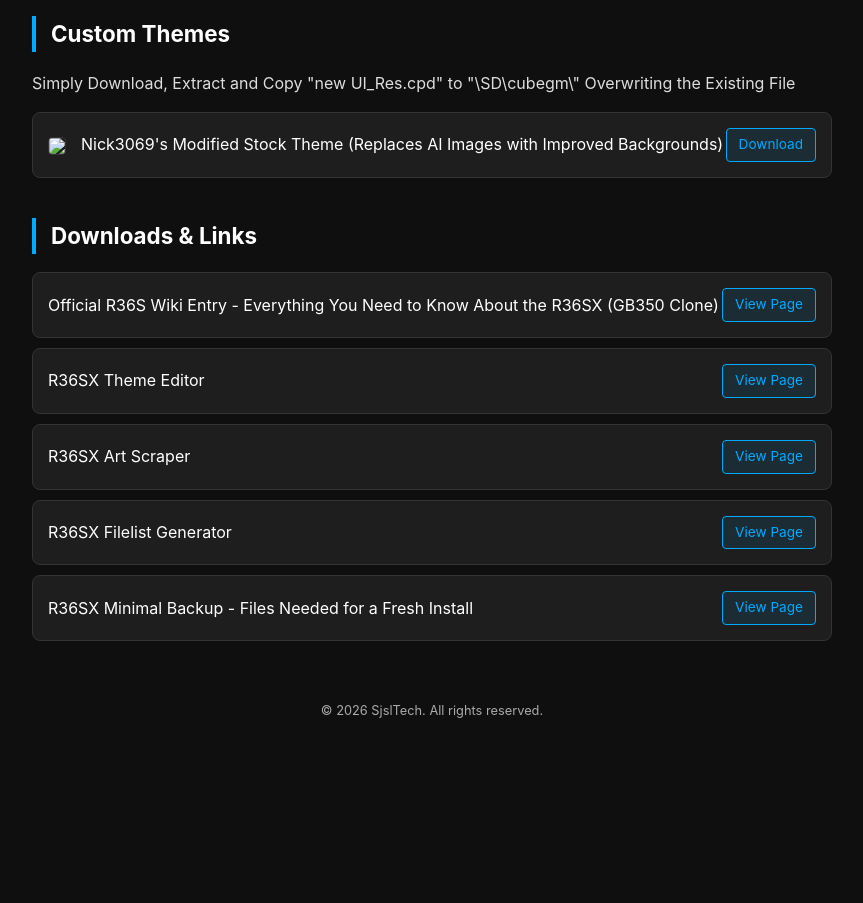
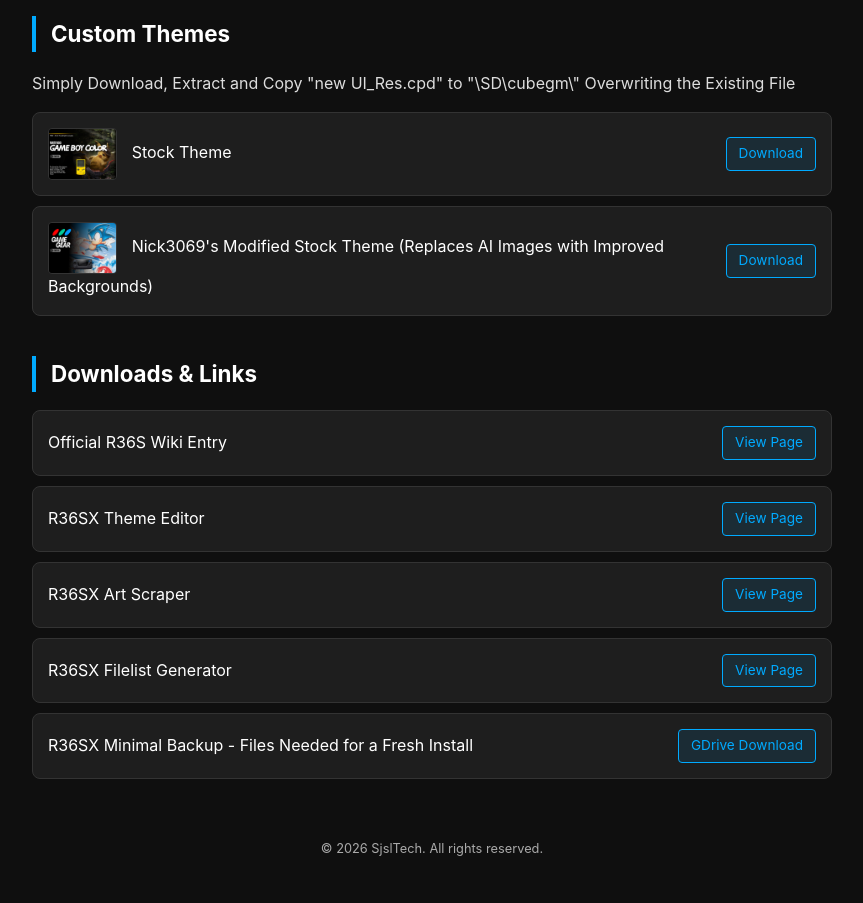
Before and after one commit to SjslTech/sjsltech.github.io, a plain HTML site: page R36SX.html in a window 1280 px wide. Shown: the part 640-1543 px from the top of the page, without its empty margins (208-1071 px from the left). Before the commit the page ends 1442 px from the top, so only its background shows below. Drawn offline with Linux system fonts and the light colour scheme.

Commit message:
Add files via upload

```diff
--- a/R36SX.html
+++ b/R36SX.html
@@ -171,8 +171,12 @@
             <p>Simply Download, Extract and Copy "new UI_Res.cpd" to "\SD\cubegm\" Overwriting the Existing File</p>
             <ul class="resource-list">
                 <li class="resource-item">
-                    <span><img src="Nick3069/Preview.png"></img>Nick3069's Modified Stock Theme (Replaces AI Images with Improved Backgrounds)</span>
-                    <a href="Nick3069/new UI_Res.zip">Download</a>
+                    <span><img src="themes/Stock/Preview.png"></img>Stock Theme</span>
+                    <a href="themes/Stock/new UI_Res.zip">Download</a>
+                </li>
+                <li class="resource-item">
+                    <span><img src="themes/Nick3069/Preview.png"></img>Nick3069's Modified Stock Theme (Replaces AI Images with Improved Backgrounds)</span>
+                    <a href="themes/Nick3069/new UI_Res.zip">Download</a>
                 </li>
             </ul>
         </section>
@@ -181,7 +185,7 @@
             <h2>Downloads & Links</h2>
             <ul class="resource-list">
                 <li class="resource-item">
-                    <span>Official R36S Wiki Entry - Everything You Need to Know About the R36SX (GB350 Clone)</span>
+                    <span>Official R36S Wiki Entry</span>
                     <a href="https://handhelds.wiki/R36S_Clones#GB350_Clones">View Page</a>
                 </li>
                 <li class="resource-item">
@@ -198,7 +202,7 @@
                 </li>
                 <li class="resource-item">
                     <span>R36SX Minimal Backup - Files Needed for a Fresh Install</span>
-                    <a href="https://drive.google.com/file/d/1xTCNNRKfQmFJr2Zkd1oCBRChuWiidIBD">View Page</a>
+                    <a href="https://drive.google.com/file/d/1xTCNNRKfQmFJr2Zkd1oCBRChuWiidIBD">GDrive Download</a>
                 </li>
             </ul>
         </section>
```
